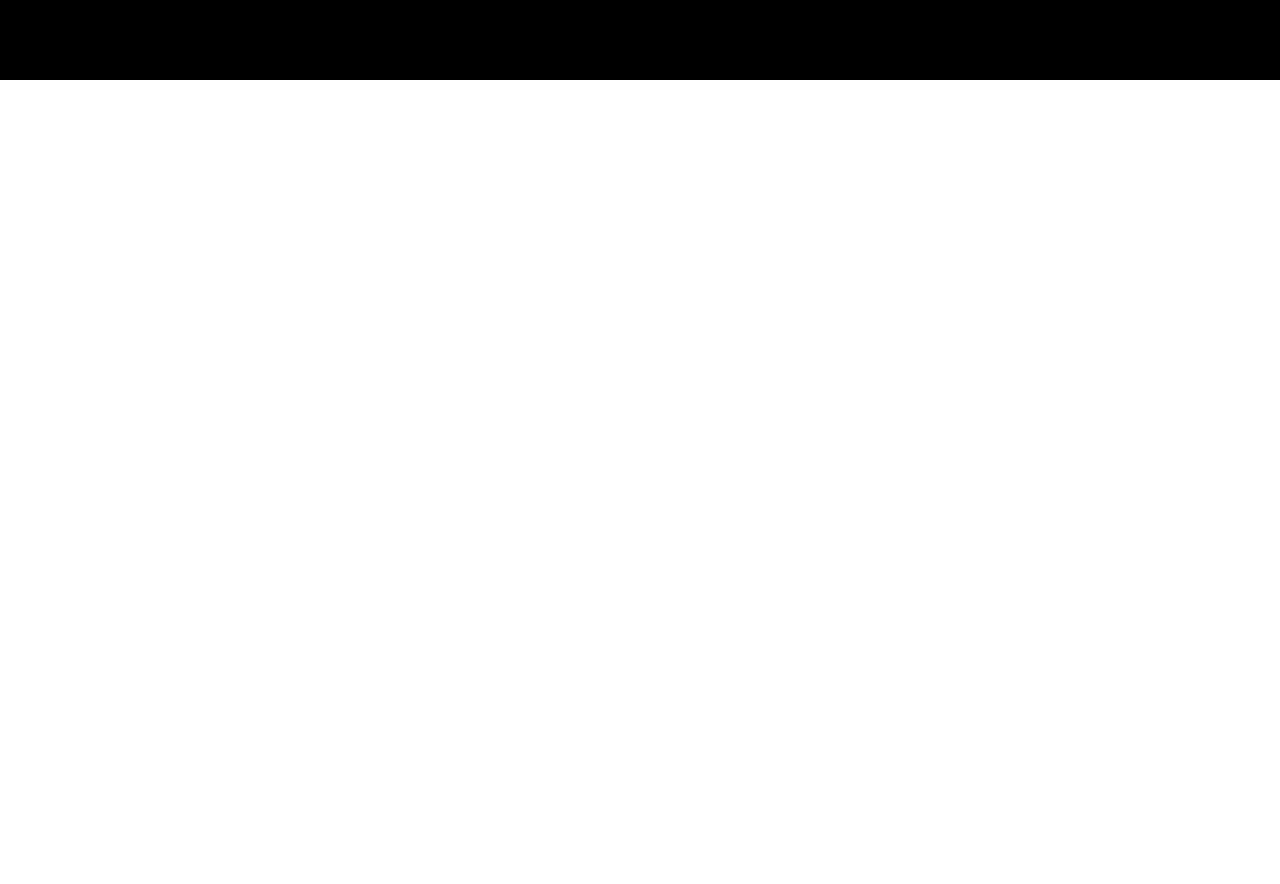
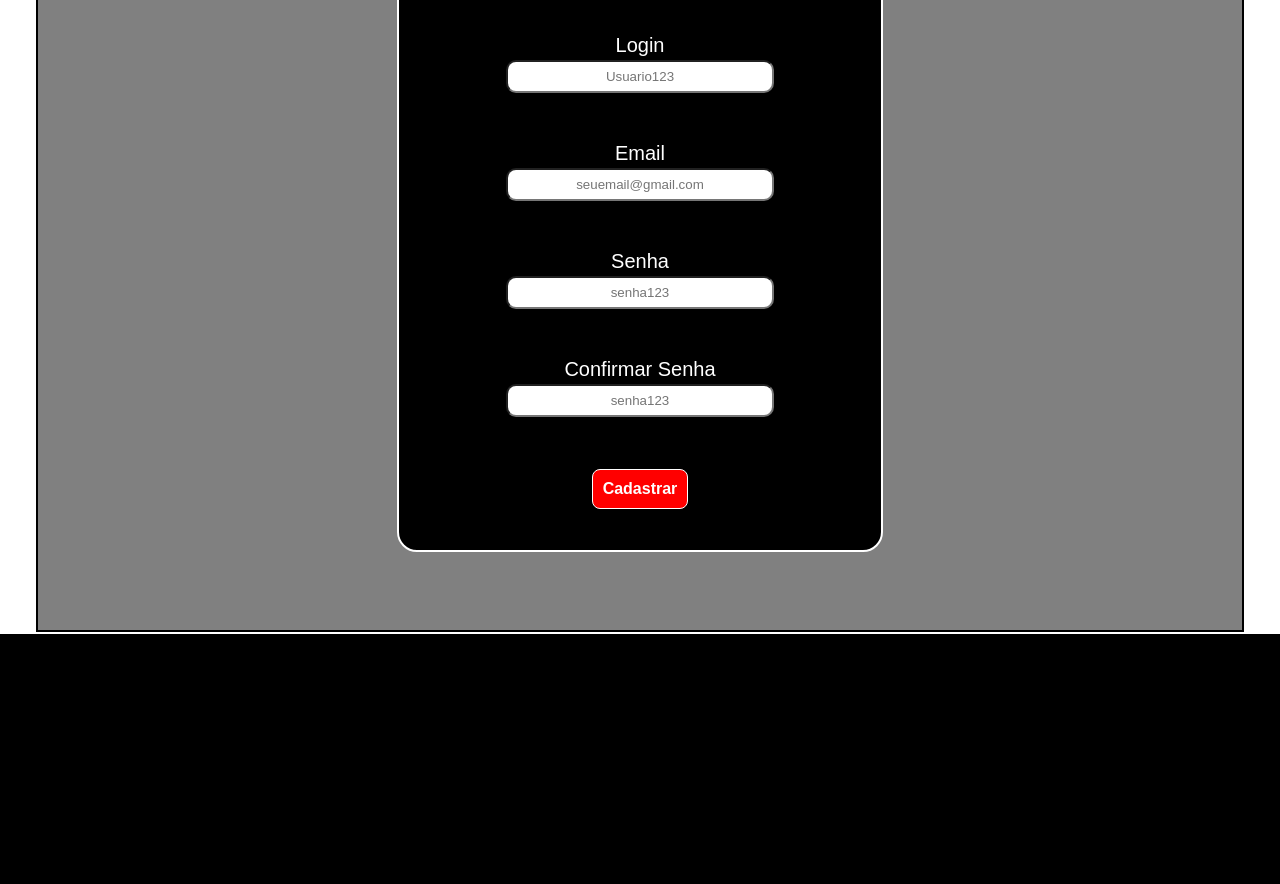
Before and after one commit to KauanAdeCarvalho/Projeto-Individual, a plain HTML site: page cadastro.html in a window 1280 px wide. Shown: the part 254-1138 px from the top of the page. Before the commit the page ends 800 px from the top, so only its background shows below. Drawn offline with Linux system fonts and the light colour scheme.

Commit message:
atualizando a pagina de cadastro e login

```diff
--- a/cadastro.html
+++ b/cadastro.html
@@ -15,11 +15,26 @@
         <nav>
             <a href="file:///home/kauan/Documentos/SPTech/Projeto%20Individual/Projeto-Individual/index.html">Home</a>
             |
-            <a href="file:///home/kauan/Documentos/SPTech/Projeto%20Individual/Projeto-Individual/cadastro.html">Cadastro</a>
+            <a
+                href="file:///home/kauan/Documentos/SPTech/Projeto%20Individual/Projeto-Individual/cadastro.html">Cadastro</a>
             |
             <a href="file:///home/kauan/Documentos/SPTech/Projeto%20Individual/Projeto-Individual/login.html">Login</a>
         </nav>
     </header>
+    <div class="container">
+        <div class="caixa">
+            <h2>Faça seu Cadastro</h2> <br><br>
+            Login <br>
+            <input type="text" placeholder="Usuario123"> <br><br>
+            Email <br>
+            <input type="text" placeholder="seuemail@gmail.com"> <br><br>
+            Senha <br>
+            <input type="password" placeholder="senha123"> <br><br>
+            Confirmar Senha <br>
+            <input type="password" placeholder="senha123"> <br><br>
+            <button>Cadastrar</button>
+        </div>
+    </div>
     <footer>
 
     </footer>
--- a/style/cadastro.css
+++ b/style/cadastro.css
@@ -0,0 +1,48 @@
+.container {
+    height: 800px;
+    background-color: grey;
+    width: 94%;
+    display: flex;
+    align-items: center;
+    justify-content: center;
+    margin: auto;
+    border: 2px solid black;
+}
+
+.caixa {
+    display: flex;
+    height: 640px;
+    width: 40%;
+    justify-content: center;
+    align-items: center;
+    background-color: black;
+    border: 2px solid white;
+    flex-direction: column;
+    color: white;
+    font-size: 20px;
+    gap: 3px;
+    border-radius: 20px;
+}
+
+.caixa input {
+    text-align: center;
+    padding: 7px;
+    border-radius: 10px;
+    width: 250px;
+}
+
+.caixa button {
+    padding: 10px;
+    font-size: 16px;
+    border-radius: 8px;
+    background-color: red;
+    border: 1.5px solid white;
+    font-weight: bold;
+    color: white;
+}
+
+.caixa button:hover{
+    transform: scale(1.1);
+    transition: trasnform 0.6s;
+    cursor: pointer;
+}
--- a/style/global.css
+++ b/style/global.css
@@ -30,6 +30,11 @@ nav a {
     color: white;
 }
 
+header a:hover {
+    transform: scale(1.2);
+    transition: trasnform 0.6s;
+}
+
 header span {
     display: flex;
     margin-left: 20px;
@@ -52,10 +57,18 @@ background-color: black;
     display: flex;
     color: white;
     align-items: center;
+    flex-direction: row;
+    justify-content: flex-end;
+}
+
+footer h2 {
+    display: flex;
+    justify-content: center;
 }
 
 .contatos {
+    display: flex;
     justify-content: end;
+    flex-direction: column;
     align-items: center;
-    width: 100%;
 }
--- a/style/login.css
+++ b/style/login.css
@@ -0,0 +1,48 @@
+.container {
+    height: 800px;
+    background-color: grey;
+    width: 94%;
+    display: flex;
+    align-items: center;
+    justify-content: center;
+    margin: auto;
+    border: 2px solid black;
+}
+
+.caixa {
+    display: flex;
+    height: 550px;
+    width: 40%;
+    justify-content: center;
+    align-items: center;
+    background-color: black;
+    border: 2px solid white;
+    flex-direction: column;
+    color: white;
+    font-size: 20px;
+    gap: 3px;
+    border-radius: 20px;
+}
+
+.caixa input {
+    text-align: center;
+    padding: 7px;
+    border-radius: 10px;
+    width: 250px;
+}
+
+.caixa button {
+    padding: 10px;
+    font-size: 16px;
+    border-radius: 8px;
+    background-color: red;
+    border: 1.5px solid white;
+    font-weight: bold;
+    color: white;
+}
+
+.caixa button:hover{
+    transform: scale(1.1);
+    transition: trasnform 0.6s;
+    cursor: pointer;
+}
```
Also changed, not shown: index.html (+2 -1 lines), login.html (+12 -2 lines), style/index.css (+8 -3 lines). Lines whose indentation alone changed are shown as unchanged.
